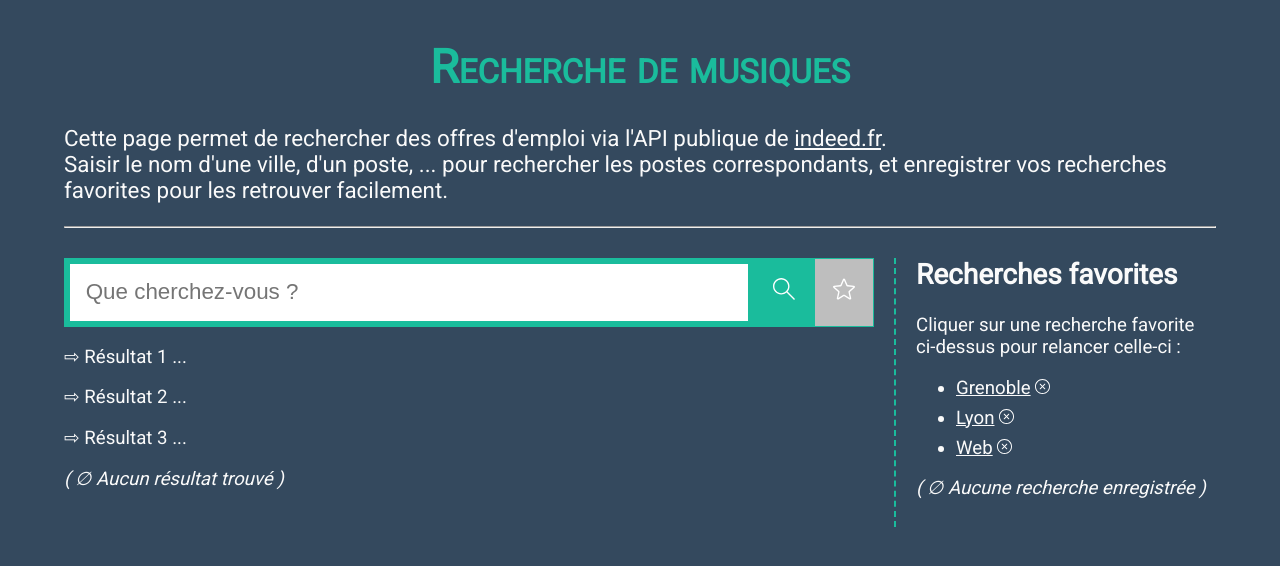
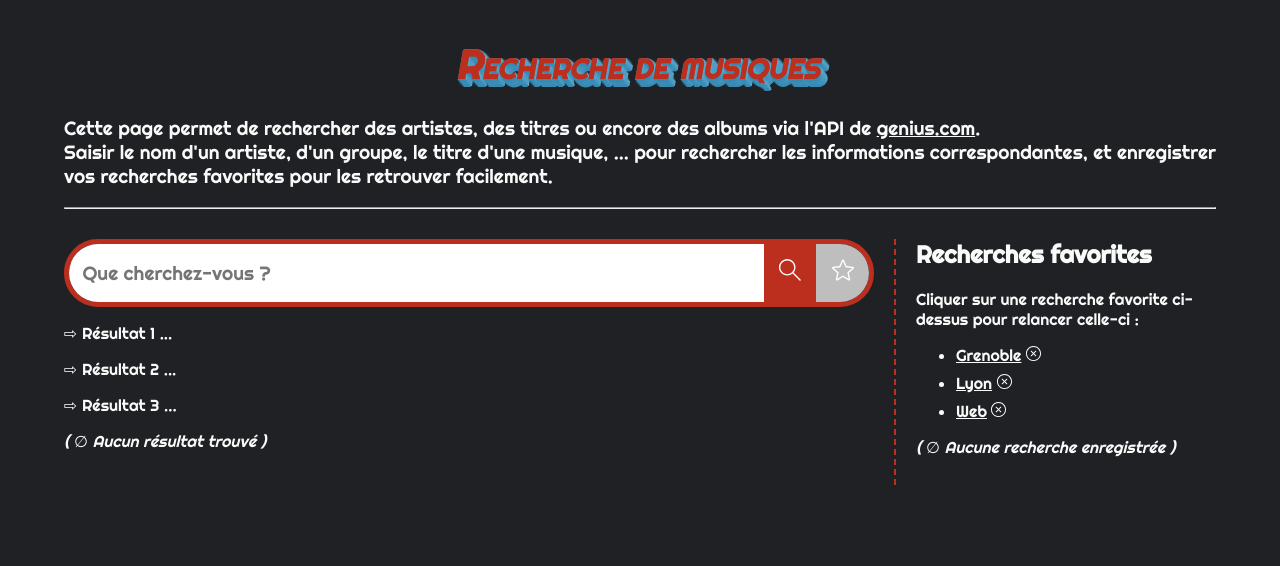
Before and after one commit to arlealexandre/m4103c-projet-arlea-arnouxbe, a plain HTML site: page index.html in a window 1280 px wide. Drawn offline with Linux system fonts and the light colour scheme.

Commit message:
un peu de css

```diff
--- a/index.html
+++ b/index.html
@@ -6,14 +6,18 @@
     <meta charset="utf-8">
     <link rel="shortcut icon" type="image/x-icon" href="favicon-js.ico">
     <link rel="stylesheet" href="styles.css">
+    <link rel="preconnect" href="https://fonts.googleapis.com">
+    <link rel="preconnect" href="https://fonts.gstatic.com" crossorigin>
+    <link href="https://fonts.googleapis.com/css2?family=Righteous&display=swap" rel="stylesheet">
+
 </head>
 
 <body>
     <header>
         <h1>Recherche de musiques</h1>
 
-        <p id="explication">Cette page permet de rechercher des offres d'emploi via l'API publique de <a href="https://www.indeed.fr/" target="_blank">indeed.fr</a>.<br> Saisir le nom d'une ville, d'un poste, ... pour rechercher les postes correspondants, et enregistrer
-            vos recherches favorites pour les retrouver facilement.</p>
+        <p id="explication">Cette page permet de rechercher des artistes, des titres ou encore des albums via l'API de <a href="https://docs.genius.com/" target="_blank">genius.com</a>.
+            <br> Saisir le nom d'un artiste, d'un groupe, le titre d'une musique, ... pour rechercher les informations correspondantes, et enregistrer vos recherches favorites pour les retrouver facilement.</p>
     </header>
     <hr>
 
@@ -27,12 +31,12 @@
                 <!-- Boutons -->
                 <button id="btn-lancer-recherche" type="button" class="btn_clicable" title="Lancer la recherche">
 						<!-- Icone provenant de flaticon.com -->
-						<img src="images/loupe.svg" alt="Loupe pour recherche" width=22 >
+						<img src="images/loupe.svg" id="loupe" alt="Loupe pour recherche" width=22 >
 					</button>
 
                 <button id="btn-favoris" type="button" disabled title="Ajouter la recherche aux favoris">
 						<!-- Icone étoile vide => Recherche pas en favoris -->
-						<img src="images/etoile-vide.svg" alt="Etoile vide" width=22 >
+						<img src="images/etoile-vide.svg" id="etoile" alt="Etoile vide" width=22 >
 
 						<!-- Icone étoile pleine => Recherche en favoris -->
 						<!-- <img src="images/etoile-pleine.svg" alt="Etoile pleine" width=22 > -->
--- a/styles.css
+++ b/styles.css
@@ -1,53 +1,64 @@
     /* Importation de la police Roboto */
+
     @import url(https://fonts.googleapis.com/css?family=Roboto);
+    /* Définition des principales couleurs */
 
-/* Définition des principales couleurs */
      :root {
-	--text-color : #fafafa; /* Texte presque blanc */
-	--background: #34495e; /* Fond bleu foncé */
-	--main-green: rgb(26, 188, 156);
-	--active-green: rgb(20, 156, 128);
+        --text-color: #fafafa;
+        /* Texte presque blanc */
+        --background: #202124;
+        /* Fond bleu foncé */
+        --main-green: #bc2e1e;
+        --active-green: #bc2e1e;
     }
 
     * {
-	color: var(--text-color) ;
+        color: var(--text-color);
     }
 
     body {
         background-color: var(--background);
-	font: 14pt Roboto, Arial, sans-serif;
+        /*font: 14pt Roboto, Arial, sans-serif;*/
         margin: 0;
         padding: 0;
         width: 90%;
         margin: 40px auto;
+        font-family: 'Righteous', cursive;
     }
+    /* Paragraphes "Aucun résultat..." et "Aucune recherche..." */
 
-/* Paragraphes "Aucun résultat..." et "Aucune recherche..." */
     p.info-vide {
         font-style: italic;
     }
+    /* Partie En-tête */
 
-/* Partie En-tête */
     h1 {
         /* margin-top: 1em; */
         text-align: center;
         font-variant: small-caps;
         font-size: 2.5em;
         color: var(--main-green);
+        color: #bc2e1e;
+        transform: skew(-10deg);
+        text-shadow: 0 1px 0px #378ab4, 1px 0 0px #5dabcd, 1px 2px 1px #378ab4, 2px 1px 1px #5dabcd, 2px 3px 2px #378ab4, 3px 2px 2px #5dabcd, 3px 4px 2px #378ab4, 4px 3px 3px #5dabcd, 4px 5px 3px #378ab4, 5px 4px 2px #5dabcd, 5px 6px 2px #378ab4, 6px 5px 2px #5dabcd, 6px 7px 1px #378ab4, 7px 6px 1px #5dabcd, 7px 8px 0px #378ab4, 8px 7px 0px #5dabcd;
+    }
+
+    input {
+        font-family: 'Righteous', cursive;
     }
 
     p#explication {
         font-size: 1.2em;
     }
+    /* Conteneur principal */
 
-/* Conteneur principal */
     #conteneur {
         display: flex;
         flex: 1;
         margin: 30px auto;
     }
+    /* Section Recherche (avec résultats) */
 
-/* Section Recherche (avec résultats) */
     #section-recherche {
         margin-top: 0;
         flex: 1 1 auto;
@@ -55,35 +66,56 @@ p#explication {
 
     #bloc-recherche {
         display: flex;
-	margin: 0 auto ;
+        margin: 0 auto;
         min-width: 450px;
         flex-direction: row;
+        border: 5px solid #bc2e1e;
+        border-radius: 50px;
     }
 
     #bloc-recherche>input[type=text],
     #bloc-recherche>button {
         display: block;
-	font-size: 1.2em ;
+        font-size: 1.2em;
+        outline: none;
     }
 
     #bloc-recherche>input[type=text] {
-	color: #2d2d2d; /* Presque noir */
+        color: #2d2d2d;
+        padding: 0.7em;
         flex: 1;
-	padding: 0.7em;
-	border: 0.3em solid var(--main-green);
+        border-radius: 50px 0 0 50px;
+        border: none;
+    }
+
+    #btn-favoris {
+        border-radius: 0 50px 50px 0;
+    }
+
+    #etoile,
+    #loupe {
+        transition: all .2s ease-in-out;
+        cursor: pointer;
+    }
+
+    #etoile:hover {
+        transform: rotate(-75deg);
+    }
+
+    #loupe:hover {
+        transform: scale(1.1);
     }
 
     #bloc-recherche>button {
         padding: 0.8em 0.8em;
         /* Bordure invisible pour que le hover ne bouge pas le bouton */
-	border: 1px solid var(--main-green);
-
         /* Par défaut, les boutons sont en gris
 	 (S'ils sont "clicables", ils passent en vert) */
         background-color: #bebebe;
+        border: none;
     }
+    /* Apparences des boutons clicables */
 
-/* Apparences des boutons clicables */
     #bloc-recherche>button.btn_clicable {
         background-color: var(--main-green);
     }
@@ -96,33 +128,32 @@ p#explication {
 
     #bloc-recherche>button.btn_clicable:hover {
         cursor: pointer;
-	border: 1px solid white;
     }
 
     #bloc-recherche>button.btn_clicable:active {
         background-color: var(--active-green);
     }
+    /* GIF de chargement (caché par défaut) */
 
-/* GIF de chargement (caché par défaut) */
     #bloc-gif-attente {
         display: none;
         margin: 40px;
         text-align: center;
     }
 
-#bloc-resultats p.res::before{
+    #bloc-resultats p.res::before {
         /* Affichage d'une flèche devant chaque résultat
 		(Cf. https://unicode-table.com/fr/21E8/ ) */
         content: "\21E8\00A0";
     }
+    /* Section de la barre de séparation */
 
-/* Section de la barre de séparation */
     #section-separation {
         border-left: 2px dashed var(--main-green);
         margin: 0 20px;
     }
+    /* Section des recherches favorites */
 
-/* Section des recherches favorites */
     #section-favoris {
         flex: 0 0 300px;
         margin-top: 0;
@@ -149,18 +180,16 @@ p#explication {
     #liste-favoris li span:hover {
         color: var(--main-green);
     }
+    /* Media-query pour gérer l'affichage sur petit écran */
 
-/* Media-query pour gérer l'affichage sur petit écran */
     @media (max-width: 900px) {
         #conteneur {
             flex-direction: column-reverse;
         }
-
         #section-separation {
             border-top: 2px dashed rgb(26, 188, 156);
             margin: 0 -10px 40px -10px;
         }
-
         #section-favoris {
             flex: 0;
         }
```
Lines whose indentation alone changed are shown as unchanged.
